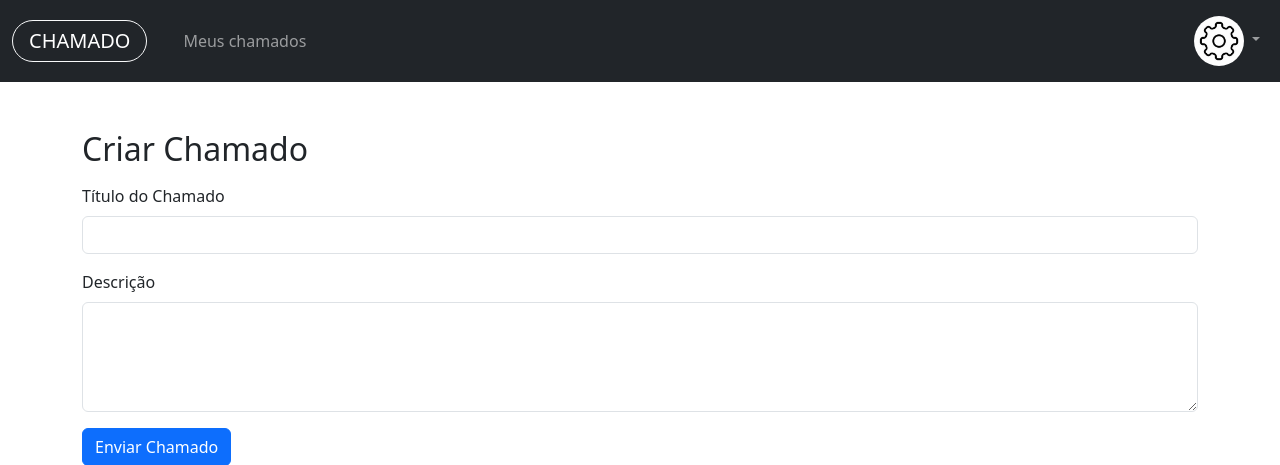
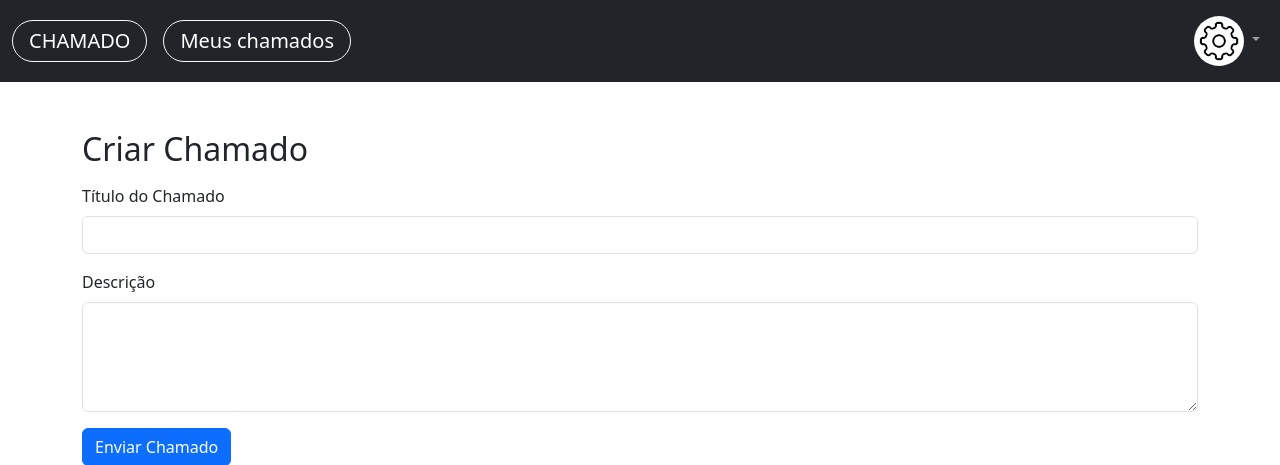
Before and after one commit to gabrielll05/site-chamado, a PHP site: page /sistema.php in a window 1280 px wide. Shown: the top 465 px of the page. Run offline with PHP 8.4, Linux system fonts and the light colour scheme; the visitor is signed in with stand-in values (Sample User, id 1).

Commit message:
Sugestão de alteração

```diff
--- a/sistema.php
+++ b/sistema.php
@@ -70,7 +70,7 @@ if ($_SERVER['REQUEST_METHOD'] === 'POST' && isset($_POST['titulo'], $_POST['des
     <div class="collapse navbar-collapse" id="navbarSupportedContent">
       <ul class="navbar-nav me-auto mb-2 mb-lg-0">
         <li class="nav-item">
-          <a class="nav-link btn btn-outline-light rounded-pill px-3 mx-1" href="meus_chamados.php">Meus chamados</a>
+          <a class="navbar-brand btn btn-outline-light rounded-pill px-3" href="meus_chamados.php">Meus chamados</a>
         </li>
       </ul>
     </div>
```
Also changed, not shown: img/chamados.jpg (added).
